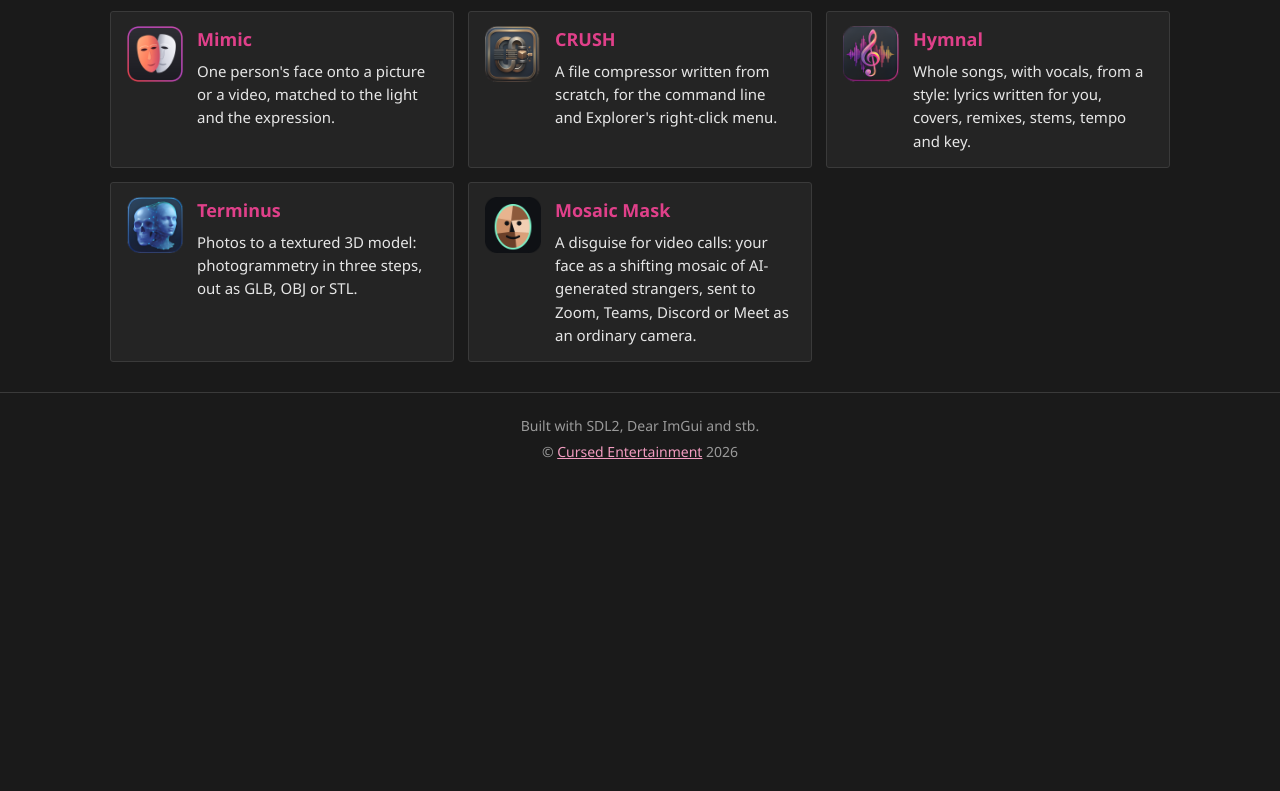
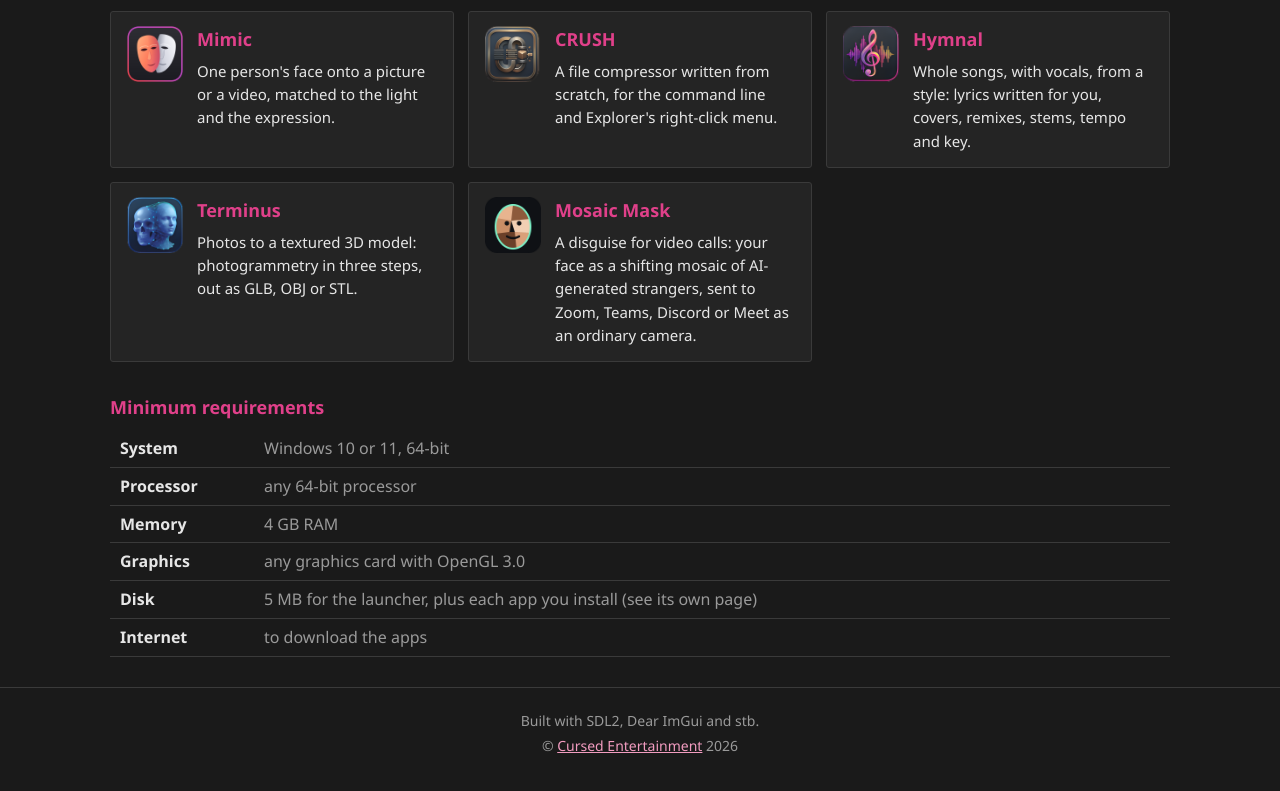
Before and after one commit to CursedPrograms/Atelier, a plain HTML site: page index.html in a window 1280 px wide. Shown: the part 2868-3659 px from the top of the page. Before the commit the page ends 3364 px from the top, so only its background shows below. Drawn offline with Linux system fonts and the light colour scheme.

Commit message:
Minimum requirements in the README and on the site
Co-Authored-By: Claude Opus 5.5 <noreply@anthropic.com>

```diff
--- a/index.html
+++ b/index.html
@@ -126,6 +126,17 @@
         </article>
       </div>
     </section>
+    <section class="keys" id="requirements">
+      <h2>Minimum requirements</h2>
+      <table class="reqs">
+        <tr><th>System</th><td>Windows 10 or 11, 64-bit</td></tr>
+        <tr><th>Processor</th><td>any 64-bit processor</td></tr>
+        <tr><th>Memory</th><td>4 GB RAM</td></tr>
+        <tr><th>Graphics</th><td>any graphics card with OpenGL 3.0</td></tr>
+        <tr><th>Disk</th><td>5 MB for the launcher, plus each app you install (see its own page)</td></tr>
+        <tr><th>Internet</th><td>to download the apps</td></tr>
+      </table>
+    </section>
   </main>
 
   <footer>
--- a/site/style.css
+++ b/site/style.css
@@ -119,3 +119,12 @@ footer p { margin: 4px 0; }
 .suite { margin-top: 24px; }
 .suite .grid { margin-top: 10px; }
 .splash { max-width: 640px; margin: 22px auto 0; }
+
+/* minimum requirements */
+#requirements { margin-top: 32px; }
+.reqs { width: 100%; border-collapse: collapse; margin-top: 8px; }
+.reqs th, .reqs td { padding: 6px 10px; text-align: left; vertical-align: top;
+  border-bottom: 1px solid var(--line, var(--border, #3a3a3a)); }
+.reqs th { width: 9em; color: var(--text); font-weight: 600; white-space: nowrap; }
+.reqs td { color: var(--dim, var(--text)); }
+@media (max-width: 600px) { .reqs th { width: auto; white-space: normal; } }
```
Also changed, not shown: 1 other file.
